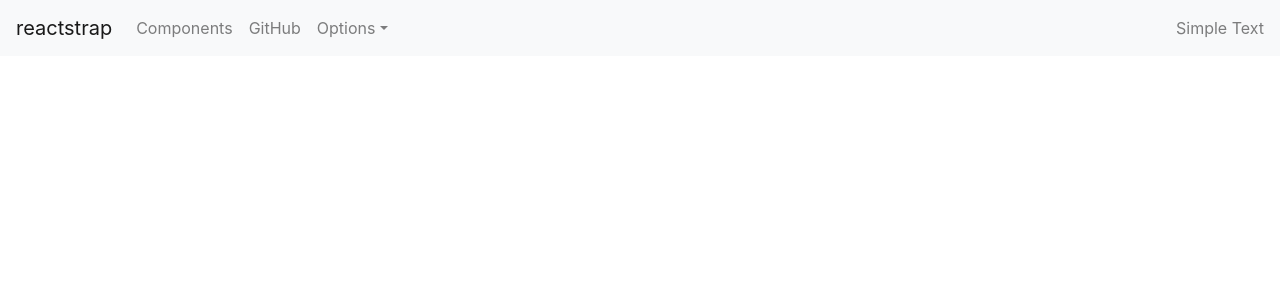
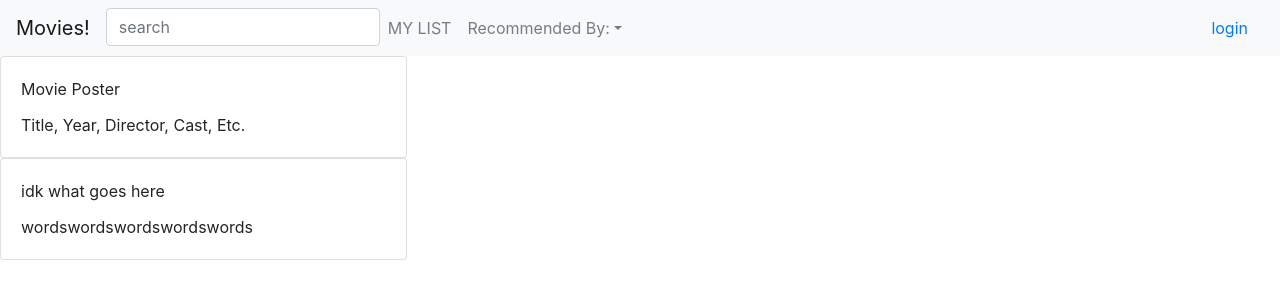
Before and after one commit to LarraineG/MovieMachineBean, a React (Create React App) app in the folder client/: page / in a window 1280 px wide. Shown: the top 300 px of the page. Built offline with nearby package versions, Linux system fonts and the light colour scheme.

Commit message:
pulling angelas work into my branch

```diff
--- a/client/src/App.js
+++ b/client/src/App.js
@@ -1,25 +1,32 @@
 import React from 'react';
 import './App.css';
-import { Link } from 'react-router-dom';
-import Navigation from './components/NavBar'
+import { BrowserRouter as Router, Route } from "react-router-dom";
+import Home from './pages/Home'
+import MoviePage from './pages/MoviePage'
+import UserList from './pages/UserList'
+import Login from './pages/Login'
+import Calum from './pages/Calum'
+import Chloe from './pages/Chloe'
+import Larraine from './pages/Larraine'
+import Angela from './pages/Angela'
+
 function App() {
     return (
-        <div className="">
-            {/* <Layout> */}
-                {/* <Header className="" title="Title" scroll> */}
-                    <Navigation>
-                        <Link to="/home">Home</Link>
-                        <Link to="/login">Login</Link>
-                        <Link to="/mylist">My List</Link>
-                        <Link to="/moviespage">Movies Page</Link>
-                        <Link to="/adminpage/id:1">Callum Page</Link>
-                        <Link to="/adminpage/id:2">Angela Page</Link>
-                        <Link to="/adminpage/id:3">Larraine Page</Link>
-                        <Link to="/adminpage/id:4">Chloe Page</Link>
-                    </Navigation>
-                {/* </Header> */}
-            {/* </Layout> */}
+        <Router>
+        <div>
+        <Route exact path={["/Home", "/"]} component={Home}/>
+        <Route exact path="/MoviePage" component={MoviePage}/>
+        <Route exact path="/UserList" component={UserList}/>
+        <Route exact path="/Login" component={Login}/>
+        <Route exact path="/Calum" component={Calum}/>
+        <Route exact path="/Chloe" component={Chloe}/>
+        <Route exact path="/Larraine" component={Larraine}/>
+        <Route exact path="/Angela" component={Angela}/>
         </div>
+        </Router>
+
+
+
     );
 }
 export default App;
--- /dev/null
+++ b/client/src/components/MovieCard.js
@@ -0,0 +1,18 @@
+import React from 'react';
+import { Card, CardTitle, CardText, Row, Col } from 'reactstrap';
+
+const MovieCard = (card, index) => {
+
+    return (
+      <Row>
+      <Col sm="4">
+        <Card body key={index}>
+          <CardTitle>{card.title}</CardTitle>
+          <CardText>{card.text}</CardText>
+        </Card>
+      </Col>
+    </Row>
+    )
+  };
+
+export default MovieCard;
--- a/client/src/components/NavBar.js
+++ b/client/src/components/NavBar.js
@@ -11,7 +11,7 @@ import {
   DropdownToggle,
   DropdownMenu,
   DropdownItem,
-  NavbarText
+  Input
 } from 'reactstrap';
 
 const NavBar = (props) => {
@@ -22,26 +22,32 @@ const NavBar = (props) => {
   return (
     <div>
       <Navbar color="light" light expand="md">
-        <NavbarBrand href="/">reactstrap</NavbarBrand>
+        <NavbarBrand href="/">Movies!</NavbarBrand>
         <NavbarToggler onClick={toggle} />
         <Collapse isOpen={isOpen} navbar>
           <Nav className="mr-auto" navbar>
             <NavItem>
-              <NavLink href="/components/">Components</NavLink>
+              <Input type="search" name="search" id="search" placeholder="search" />
             </NavItem>
             <NavItem>
-              <NavLink href="https://github.com/reactstrap/reactstrap">GitHub</NavLink>
+              <NavLink href="./UserList">MY LIST</NavLink>
             </NavItem>
             <UncontrolledDropdown nav inNavbar>
               <DropdownToggle nav caret>
-                Options
+                Recommended By:
               </DropdownToggle>
               <DropdownMenu right>
                 <DropdownItem>
-                  Option 1
+                <NavLink href="/Larraine">Larraine</NavLink>
                 </DropdownItem>
                 <DropdownItem>
-                  Option 2
+                <NavLink href="/Calum">Calum</NavLink>
+                </DropdownItem>
+                <DropdownItem>
+                <NavLink href="/Chloe">Chloe</NavLink>
+                </DropdownItem>
+                <DropdownItem>
+                <NavLink href="/Angela">Angela</NavLink>
                 </DropdownItem>
                 <DropdownItem divider />
                 <DropdownItem>
@@ -50,13 +56,10 @@ const NavBar = (props) => {
               </DropdownMenu>
             </UncontrolledDropdown>
           </Nav>
-          <NavbarText>Simple Text</NavbarText>
+          <NavLink href="/login">login</NavLink>
         </Collapse>
       </Navbar>
     </div>
   );
 }
-
-
-
 export default NavBar;
--- /dev/null
+++ b/client/src/pages/Angela.js
@@ -0,0 +1,15 @@
+import React from 'react';
+import Navigation from '../components/NavBar'
+
+const Angela = (props) => {
+    return (
+        <div>
+
+        <Navigation />
+
+        </div>
+    );
+}
+
+
+export default Angela;
--- /dev/null
+++ b/client/src/pages/Calum.js
@@ -0,0 +1,15 @@
+import React from 'react';
+import Navigation from '../components/NavBar'
+
+const Calum = (props) => {
+    return (
+        <div>
+
+        <Navigation />
+
+        </div>
+    );
+}
+
+
+export default Calum;
--- /dev/null
+++ b/client/src/pages/Chloe.js
@@ -0,0 +1,15 @@
+import React from 'react';
+import Navigation from '../components/NavBar'
+
+const Chloe = (props) => {
+    return (
+        <div>
+
+        <Navigation />
+
+        </div>
+    );
+}
+
+
+export default Chloe;
--- /dev/null
+++ b/client/src/pages/Home.js
@@ -0,0 +1,18 @@
+import React from 'react';
+import MovieCard from '../components/MovieCard';
+import Navigation from '../components/NavBar'
+
+const Home = (props) => {
+    return (
+        <div>
+
+        <Navigation />
+
+        <MovieCard title="Movie Poster" text="Title, Year, Director, Cast, Etc." />
+        <MovieCard title="idk what goes here" text="wordswordswordswordswords" />
+    </div>
+    );
+}
+
+
+export default Home;
--- /dev/null
+++ b/client/src/pages/Larraine.js
@@ -0,0 +1,15 @@
+import React from 'react';
+import Navigation from '../components/NavBar'
+
+const Larraine = (props) => {
+    return (
+        <div>
+
+        <Navigation />
+
+        </div>
+    );
+}
+
+
+export default Larraine;
--- /dev/null
+++ b/client/src/pages/Login.js
@@ -0,0 +1,15 @@
+import React from 'react';
+import Navigation from '../components/NavBar'
+
+const Login = (props) => {
+    return (
+        <div>
+
+        <Navigation />
+
+        </div>
+    );
+}
+
+
+export default Login;
--- /dev/null
+++ b/client/src/pages/MoviePage.js
@@ -0,0 +1,19 @@
+import React from 'react';
+import Navigation from '../components/NavBar'
+import MovieCard from '../components/MovieCard';
+
+const MoviePage = (props) => {
+    return (
+        <div>
+
+            <Navigation />
+
+            <MovieCard title="Movie Poster" text="Title, Year, Director, Cast, Etc." />
+            <MovieCard title="idk what goes here" text="wordswordswordswordswords" />
+
+        </div>
+    );
+}
+
+
+export default MoviePage;
--- /dev/null
+++ b/client/src/pages/UserList.js
@@ -0,0 +1,15 @@
+import React from 'react';
+import Navigation from '../components/NavBar'
+
+const UserList = (props) => {
+    return (
+        <div>
+
+        <Navigation />
+
+        </div>
+    );
+}
+
+
+export default UserList;
```
